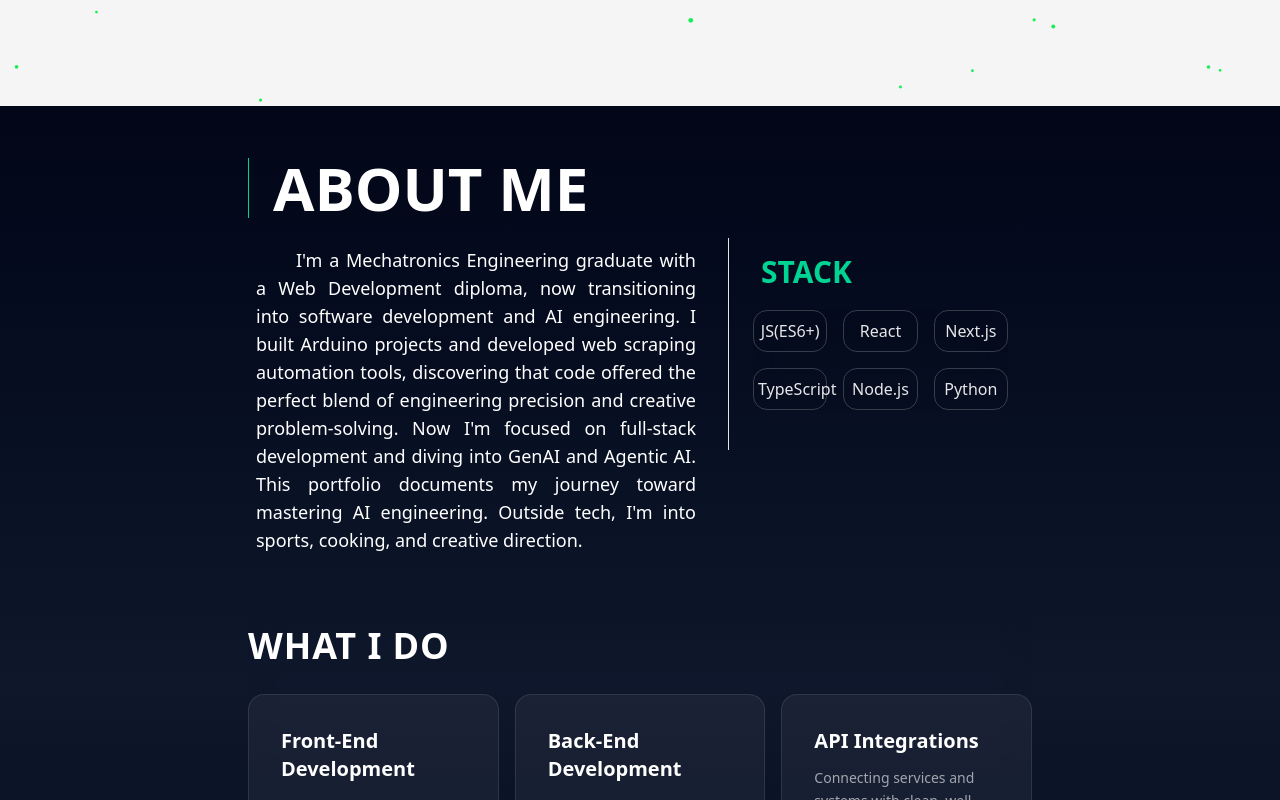
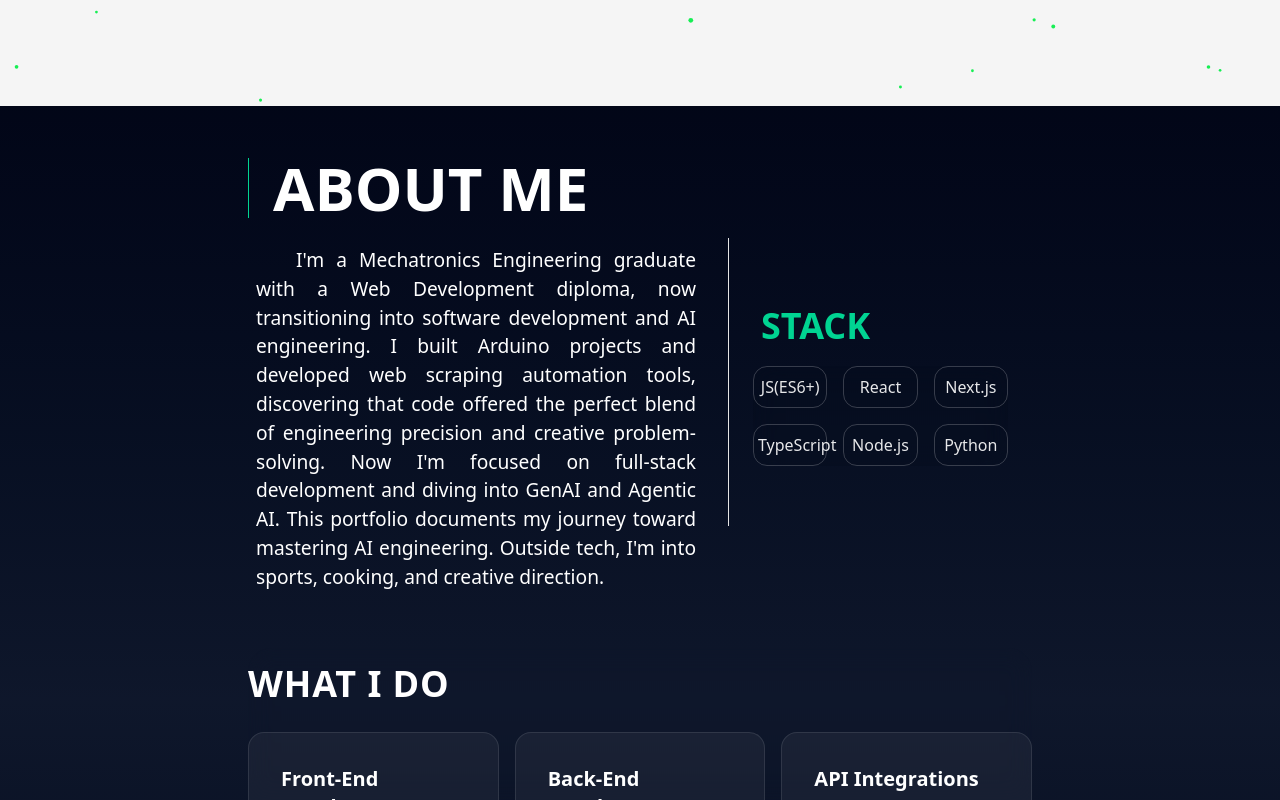
Before and after one commit to quambankole/my-portfolio-app, a Next.js app: page / in a window 1280 px wide. Shown: the part 575-1375 px from the top of the page. Built offline with nearby package versions, Linux system fonts and the light colour scheme.

Commit message:
Font adjusted

```diff
--- a/src/app/about/aboutpage.js
+++ b/src/app/about/aboutpage.js
@@ -83,7 +83,7 @@ return (
           {/* About text */}
         <motion.p
             ref={textRef}
-            className="lg:text-md md:text-lg text-md font-normal text-justify text-white indent-10 p-2"
+            className="md:text-[1.2rem] text-[0.85rem] font-normal text-justify text-white indent-10 p-2"
             initial={{ opacity: 0, y: 40 }}
             animate={textInView ? { opacity: 1, y: 0 } : {}}
             transition={{ duration: 0.8, ease: "easeOut" }}
@@ -98,8 +98,8 @@ return (
         initial={{ opacity: 0, y: 40 }}
         animate={textInView ? { opacity: 1, y: 0 } : {}}
         transition={{ duration: 0.8, ease: "easeOut" }}
-        className="py-10 px-6 border-l-1">
-            <motion.p className="text-emerald-400 text-3xl font-extrabold mb-1 -mt-10 py-4 pl-2">
+        className="py-15 px-6 border-l-1">
+            <motion.p className="text-emerald-400 text-4xl font-extrabold mb-1 -mt-2 py-4 pl-2">
                 STACK
             </motion.p>
 
```
